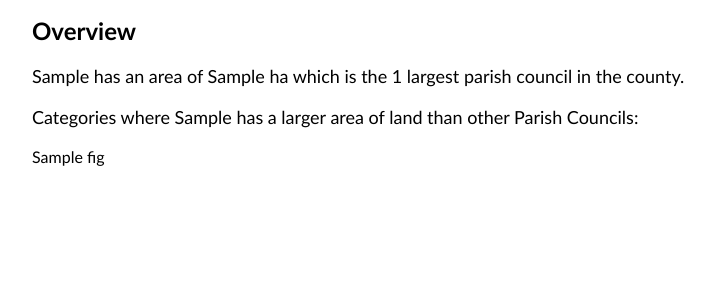
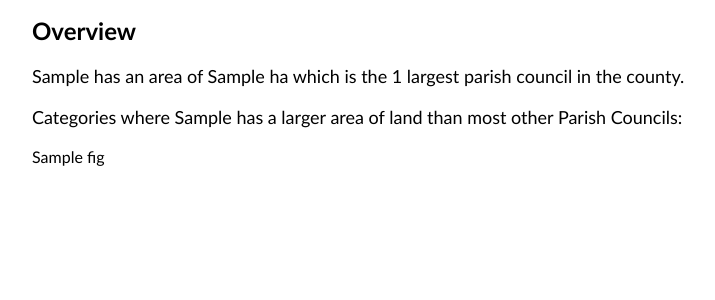
Before and after one commit to lara-spearman/map-outputs, a Flask app: template templates/Stats template.html in a window 1280 px wide. Shown: the part 283-583 px from the top of the page, without its empty margins (160-875 px from the left). Run offline with Flask 3, Linux system fonts and the light colour scheme; the template is opened without the code that fills it: most values are stand-ins (such as "Sample title", 1, 10 or a date in 2020); parts of the project's set-up code (start-up, migrations or seed data) failed here and were passed over.

Commit message:
small tweak to tempalte!

```diff
--- a/templates/Stats template.html
+++ b/templates/Stats template.html
@@ -111,7 +111,7 @@
   <h2 class = "summary", id = "summary">Overview</h2>
    <div class = "small-text">{{ pc }} has an area of {{ pcAreaHa }} ha which is the {{ pcAreaRank }} largest parish council in the county. </div>
 <br>
-  <div class = "small-text">Categories where {{ pc }} has a larger area of land than other Parish Councils: </div>
+  <div class = "small-text">Categories where {{ pc }} has a larger area of land than most other Parish Councils: </div>
   <br>
   {% if scores.shape[0]>0 %}
  <div class = "info-box-container">
```
